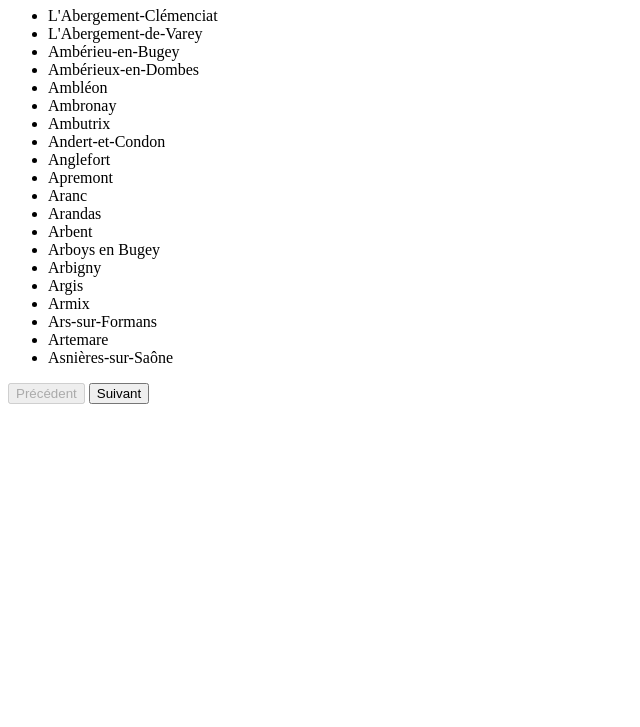
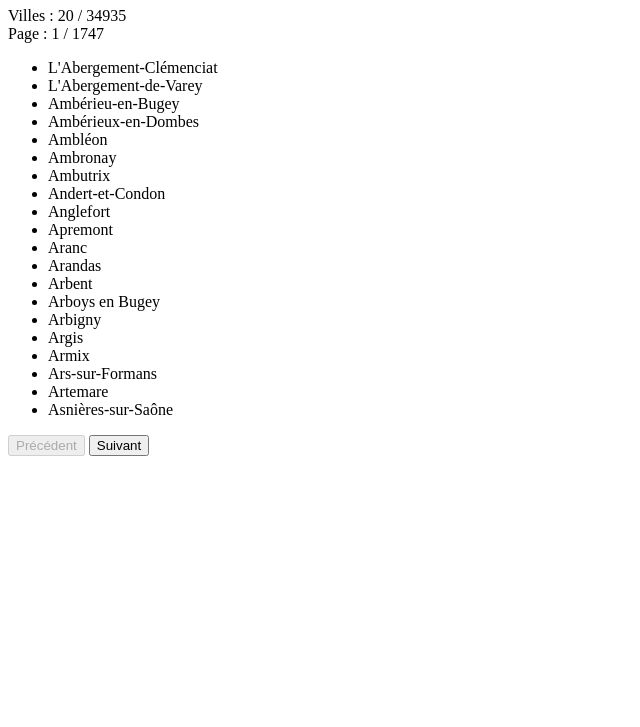
Before and after one commit to matthcol/js202603, a plain HTML site: page src/AppliWeb2/index.html in a window 1280 px wide. Shown: the part 73-800 px from the top of the page, without its empty margins (0-640 px from the left). Drawn offline with Linux system fonts and the light colour scheme.

Commit message:
infos page

```diff
--- a/src/AppliWeb2/city.js
+++ b/src/AppliWeb2/city.js
@@ -9,7 +9,7 @@ function displayPage(cityPage){
     const content = cityPage
         .map(city => `<li>${city}</li>`)
         .join('\n')
-    console.log(content)
+    // console.log(content)
     cityListElement.innerHTML = content
 }
 
@@ -25,10 +25,24 @@ const btnPageNext = document.getElementById("btn-page-next")
 console.log(btnPagePrev)
 console.log(btnPageNext)
 
+const updateInfoPage = () => {
+    // display :
+    // - page size
+    // - total nb of cities
+    // - current num page
+    // - total nb of page
+    console.log(pageSize, cities.length, pageNum + 1, pageCount)
+    document.getElementById("info-page-size").innerText = pageSize
+    document.getElementById("info-page-total").innerText = cities.length
+    document.getElementById("info-page-num").innerText = pageNum + 1
+    document.getElementById("info-page-count").innerText = pageCount
+}
+
 const updatePage = () => {
     cityPage = loadPage(pageNum, pageSize)
-    console.log(cityPage)
+    // console.log(cityPage)
     displayPage(cityPage)
+    updateInfoPage()
     // if (pageNum == 0) {
     //     btnPagePrev.disabled = true
     // } else {
--- a/src/AppliWeb2/index.html
+++ b/src/AppliWeb2/index.html
@@ -8,8 +8,19 @@
     <h1>Communes françaises</h1>
 
     <div>
+        <div id="info-page">
+            <div>
+                Villes :
+                <span id="info-page-size"></span> /
+                <span id="info-page-total"></span>
+            </div>
+            <div>
+                Page :
+                <span id="info-page-num"></span> /
+                <span id="info-page-count"></span>
+            </div>
+        </div>
         <ul id="city-list">
-
         </ul>
         <div>
             <button id="btn-page-prev">Précédent</button>
```
